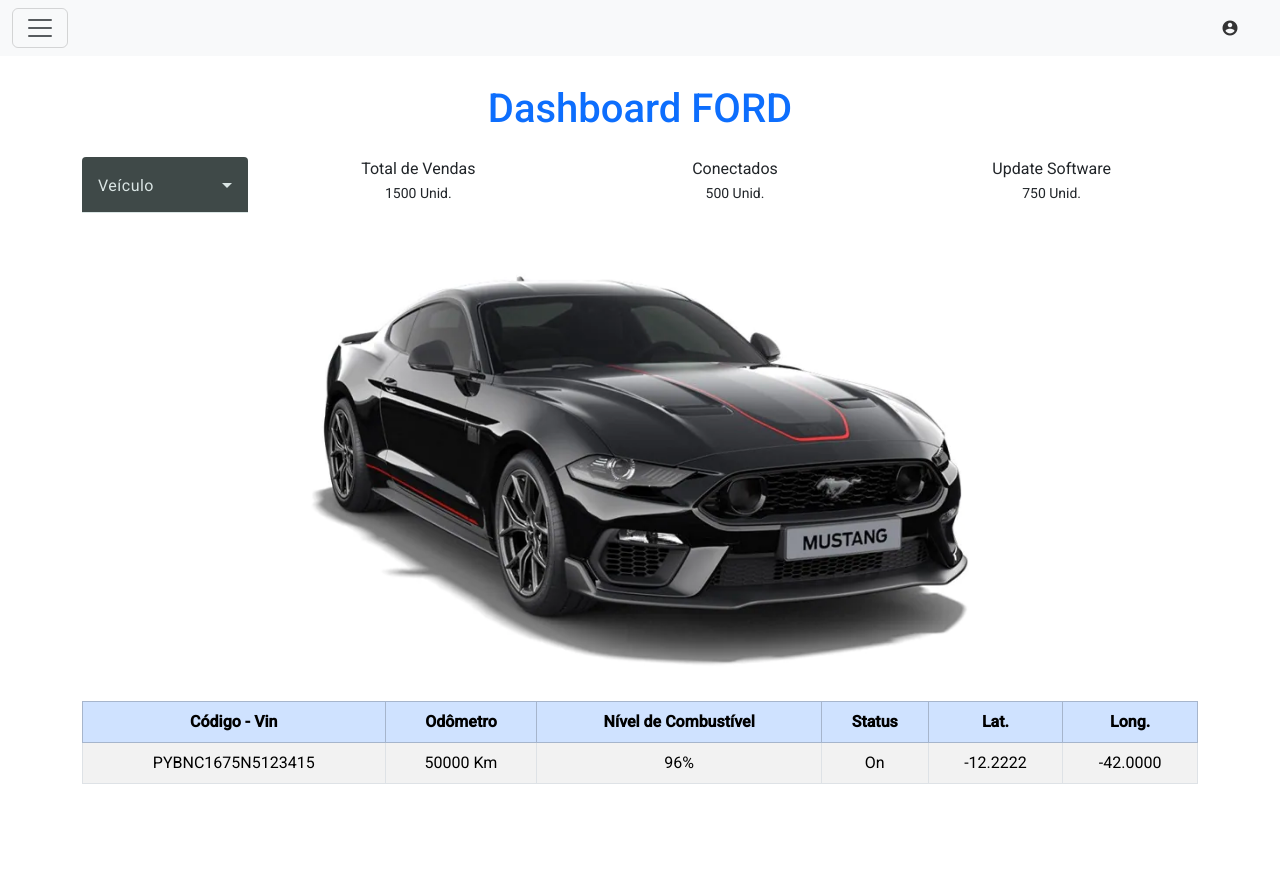
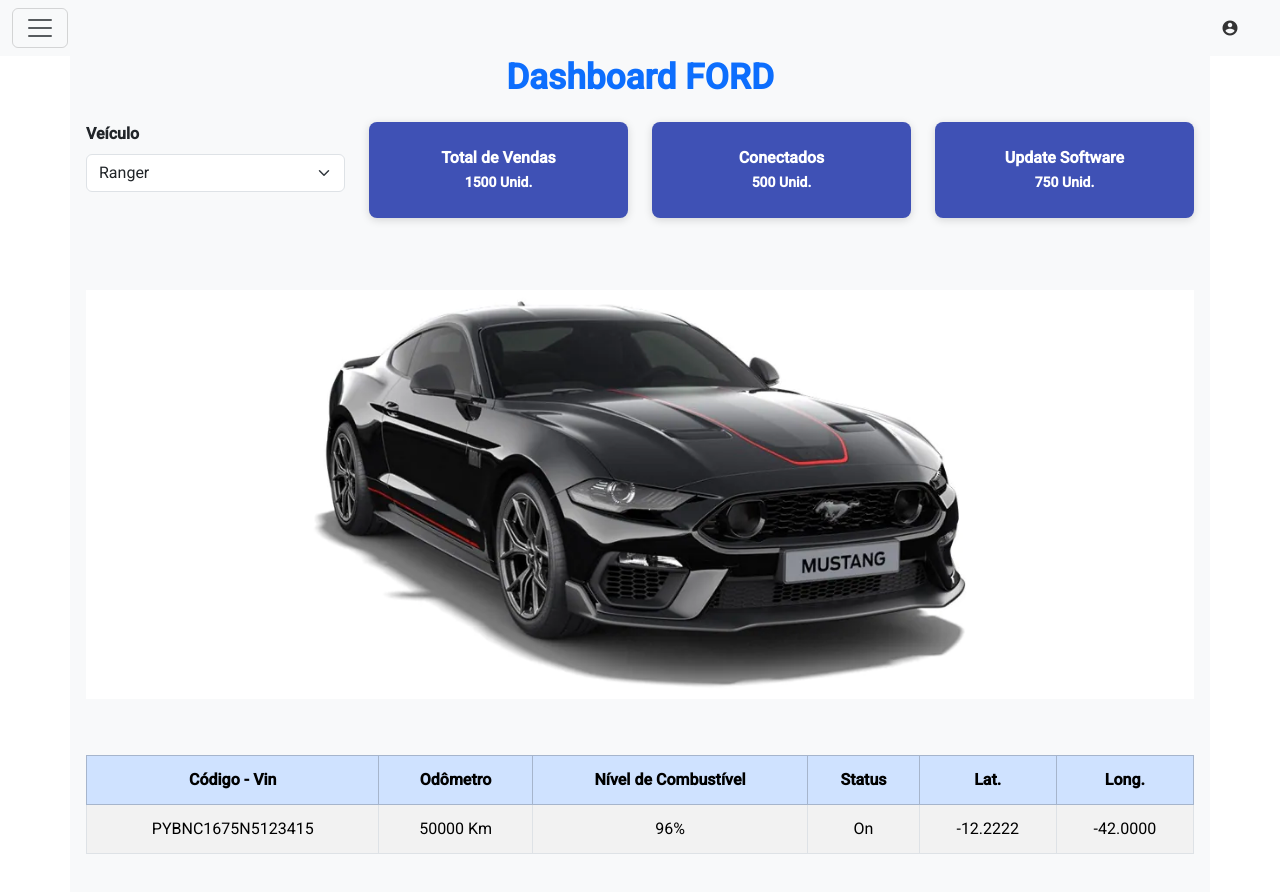
Before and after one commit to Brunohsdev/Angular-sprint, an Angular app: page /dashboard in a window 1280 px wide. Shown: the top 892 px of the page. Before the commit the page ends 800 px from the top, so only its background shows below. Built offline with nearby package versions, Linux system fonts and the light colour scheme.

Commit message:
salvando o dashboard do prototipo do que eu tenho que fazer

```diff
--- a/src/app/components/dashboard/dashboard.css
+++ b/src/app/components/dashboard/dashboard.css
@@ -1,51 +1,64 @@
-/* body {
-  min-height: 100vh;
-  margin: 0;
-  font-family: Arial, sans-serif;
+/* Estilo geral do conteúdo principal */
+.principal {
+  padding: 2rem 1rem;
+  background-color: #f8f9fa;
 }
 
-main.principal {
-  padding-bottom: 2rem;
+/* Título */
+.welcome h1 {
+  font-weight: 700;
+  font-size: 2.2rem;
 }
 
-.welcome h1 {
-  font-size: 2rem;
-  font-weight: bold;
-}
-
-.class_car {
-  display: flex;
-  flex-direction: column;
-  align-items: center;
-}
-
-.car-img {
-  max-width: 400px;
-  width: 100%;
-  margin-top: 1rem;
-}
-
-
+/* Cards de informações */
 .dados {
   background-color: #3f51b5;
-  color: #fff;
-  border-radius: 10px;
-  padding: 1rem;
+  color: white;
+  padding: 1.5rem;
+  border-radius: 8px;
   font-weight: bold;
-  font-size: 1.2rem;
-  transition: transform 0.2s;
-  box-shadow: 0 4px 6px rgba(0, 0, 0, 0.2);
-  cursor: pointer;
+  transition: transform 0.3s ease;
+  box-shadow: 0 2px 8px rgba(0, 0, 0, 0.15);
 }
-
 .dados:hover {
   transform: scale(1.05);
 }
 
-.table {
-  font-size: 0.95rem;
+/* Imagem do carro */
+.car-img {
+  max-width: 100%;
+  height: auto;
+  margin-top: 2rem;
+  margin-bottom: 2rem;
 }
 
-.table th, .table td {
+/* Tabela */
+table {
+  font-size: 1rem;
+}
+.table thead th {
   vertical-align: middle;
-} */
+}
+.table td, .table th {
+  vertical-align: middle;
+  padding: 0.75rem;
+}
+
+/* Select de veículo */
+.form-label {
+  font-weight: 600;
+}
+
+/* Responsividade extra */
+@media (max-width: 768px) {
+  .dados {
+    font-size: 0.95rem;
+    padding: 1rem;
+  }
+  .welcome h1 {
+    font-size: 1.6rem;
+  }
+  .table {
+    font-size: 0.9rem;
+  }
+}
--- a/src/app/components/dashboard/dashboard.html
+++ b/src/app/components/dashboard/dashboard.html
@@ -1,86 +1,43 @@
-<body>
+<!-- DASHBOARD FORD HTML COM BOOTSTRAP -->
+
 <app-header></app-header>
-  <!-- <main class="principal container align-items-center">
-    <section class="data-1 flex-column justify-content-center align-items-center">
-    <div>
-    </div>
-    <mat-form-field>
-        <h4>Veículo</h4>
-        <mat-label>Cars</mat-label>
-        <select matNativeControl required>
-          <option value="renger">Ranger</option>
-          <option value="mustang">Mustang</option>
-          <option value="territory">Territory</option>
-          <option value="bronco_sport">Bronco Sport</option>
-        </select>
-      </mat-form-field>
 
-      <div class="card" style="width: 18rem;">
-        <div class="card-body">
-          <h5 class="card-title"></h5>
-          <p class="card-text">Some quick example text to build on the card title and make up the bulk of the card’s content.</p>
-
-        </div>
-      </div>
-      <div class="card" style="width: 18rem;">
-        <div class="card-body">
-          <h5 class="card-title">Card title</h5>
-          <p class="card-text">Some quick example text to build on the card title and make up the bulk of the card’s content.</p>
-
-        </div>
-      </div>
-      <div class="card" style="width: 18rem;">
-        <div class="card-body">
-          <h5 class="card-title">Card title</h5>
-          <p class="card-text">Some quick example text to build on the card title and make up the bulk of the card’s content.</p>
-        </div>
-      </div>
-
-  </section>
-    <img src="/assets/mustang.png" alt="">
-  </main> -->
 <main class="principal container">
-
   <div class="welcome mt-4 mb-4">
     <h1 class="text-primary text-center">Dashboard FORD</h1>
   </div>
 
-
   <section class="class_car">
     <div class="row justify-content-center mb-4">
-        <div class="col-md-2 mb-2">
-          <mat-form-field appearance="fill" class="w-100">
-            <mat-label>Veículo</mat-label>
-            <mat-select>
-              <mat-option value="ranger">Ranger</mat-option>
-              <mat-option value="mustang">Mustang</mat-option>
-              <mat-option value="territory">Territory</mat-option>
-              <mat-option value="bronco">Bronco Sport</mat-option>
-            </mat-select>
-          </mat-form-field>
+      <div class="col-12 col-md-3 mb-3">
+        <label for="select-veiculo" class="form-label fw-bold">Veículo</label>
+        <select id="select-veiculo" class="form-select">
+          <option value="ranger">Ranger</option>
+          <option value="mustang">Mustang</option>
+          <option value="territory">Territory</option>
+          <option value="bronco">Bronco Sport</option>
+        </select>
       </div>
 
-        <div class="col-md-10">
+      <div class="col-12 col-md-9">
         <div class="row text-center">
-            <div class="col-md-4">
+          <div class="col-12 col-md-4 mb-3">
             <div class="dados">Total de Vendas<br><small>1500 Unid.</small></div>
           </div>
-            <div class="col-md-4">
+          <div class="col-12 col-md-4 mb-3">
             <div class="dados">Conectados<br><small>500 Unid.</small></div>
           </div>
-            <div class="col-md-4">
+          <div class="col-12 col-md-4 mb-3">
             <div class="dados">Update Software<br><small>750 Unid.</small></div>
           </div>
         </div>
       </div>
     </div>
 
-
     <div class="text-center">
       <img src="/assets/mustang.png" alt="Mustang" class="img-fluid car-img" />
     </div>
   </section>
-
 
   <section class="table-responsive mt-4">
     <table class="table table-bordered table-striped text-center">
@@ -107,4 +64,3 @@
     </table>
   </section>
 </main>
-</body>
```
Lines whose indentation alone changed are shown as unchanged.
